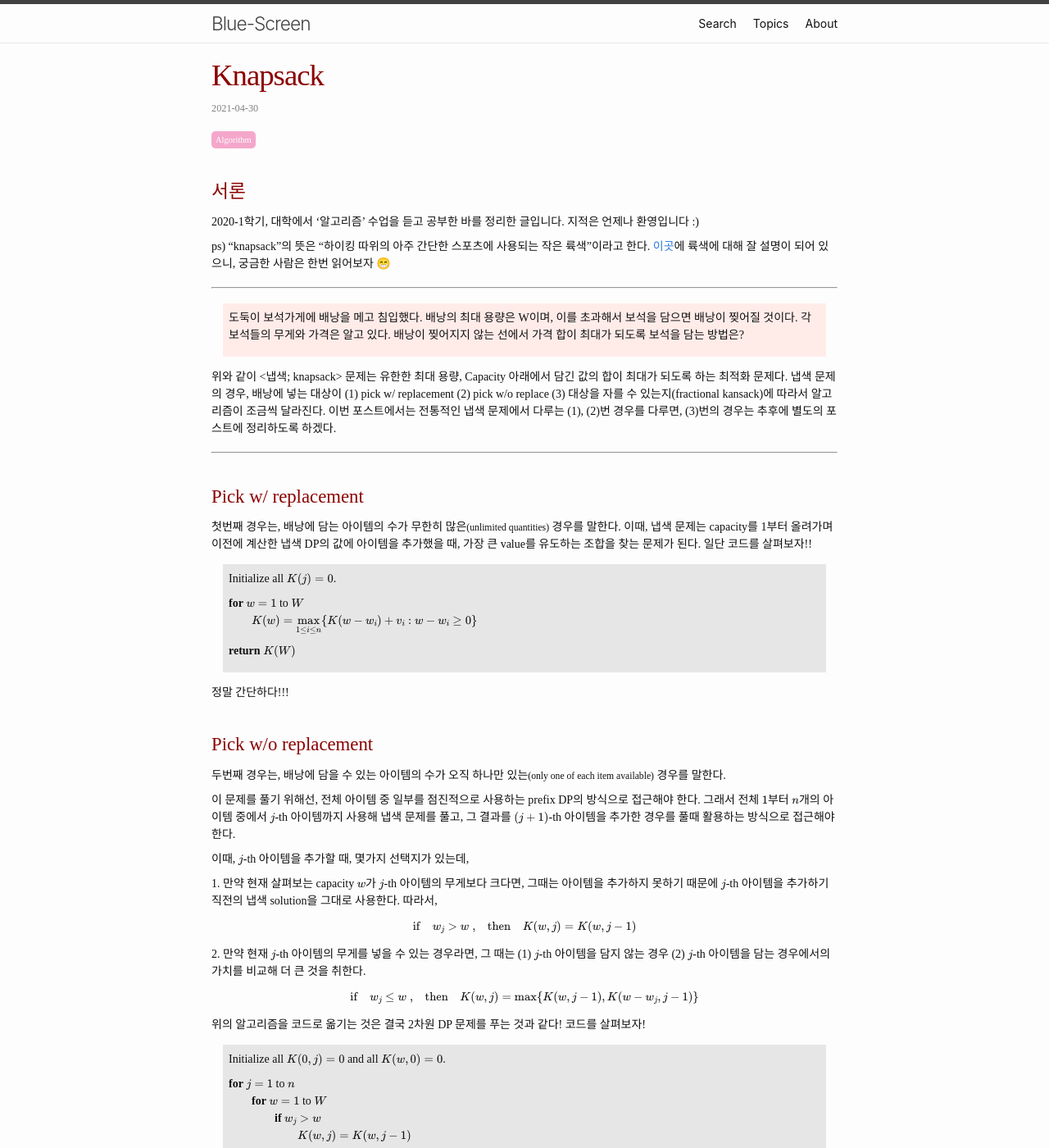
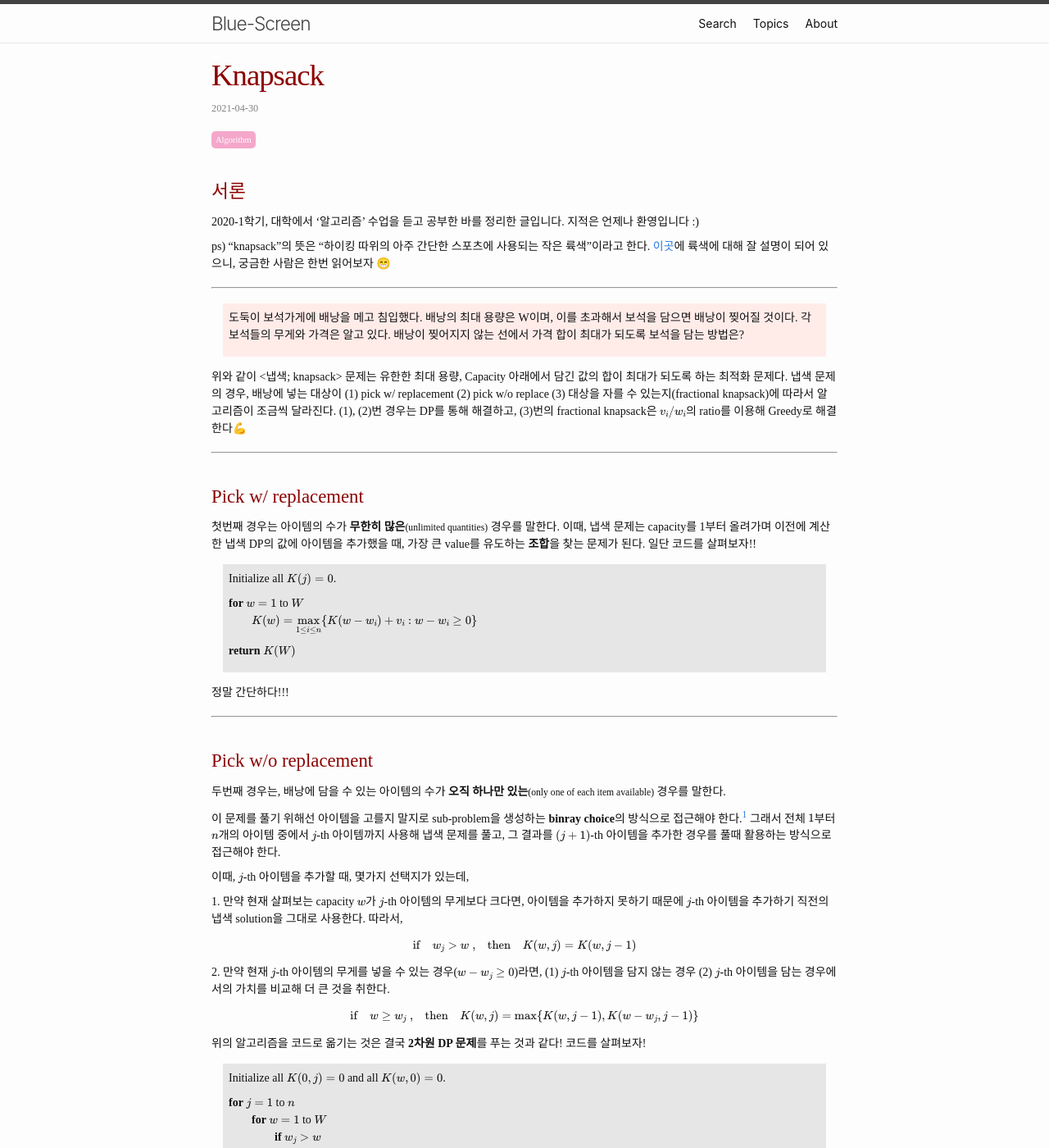
Before and after one commit to BlueHorn07/computer_science, a Jekyll site: the page built from _posts/algorithm/2021-04-30-kanpsack.md, in a window 1280 px wide and 1400 px high. Shown: the whole window at 82% size. Built offline with Jekyll 4.4.1, drawn with Linux system fonts in a browser that asks for light colours; nearby versions of some CDN libraries; some web fonts are replaced; some of the changed text lies outside the part shown.

Commit message:
update post

```diff
--- a/_posts/algorithm/2021-04-30-kanpsack.md
+++ b/_posts/algorithm/2021-04-30-kanpsack.md
@@ -21,13 +21,13 @@ ps) "knapsack"의 뜻은 "하이킹 따위의 아주 간단한 스포츠에 사
 
 </div>
 
-위와 같이 \<냅색; knapsack\> 문제는 유한한 최대 용량, Capacity 아래에서 담긴 값의 합이 최대가 되도록 하는 최적화 문제다. 냅색 문제의 경우, 배낭에 넣는 대상이 (1) pick w/ replacement (2) pick w/o replace (3) 대상을 자를 수 있는지(fractional kansack)에 따라서 알고리즘이 조금씩 달라진다. 이번 포스트에서는 전통적인 냅색 문제에서 다루는 (1), (2)번 경우를 다루면, (3)번의 경우는 추후에 별도의 포스트에 정리하도록 하겠다.
+위와 같이 \<냅색; knapsack\> 문제는 유한한 최대 용량, Capacity 아래에서 담긴 값의 합이 최대가 되도록 하는 최적화 문제다. 냅색 문제의 경우, 배낭에 넣는 대상이 (1) pick w/ replacement (2) pick w/o replace (3) 대상을 자를 수 있는지(fractional knapsack)에 따라서 알고리즘이 조금씩 달라진다. (1), (2)번 경우는 DP를 통해 해결하고, (3)번의 fractional knapsack은 $v_i / w_i$의 ratio를 이용해 Greedy로 해결한다💪
 
 <hr/>
 
 ### Pick w/ replacement
 
-첫번째 경우는, 배낭에 담는 아이템의 수가 무한히 많은<small>(unlimited quantities)</small> 경우를 말한다. 이때, 냅색 문제는 capacity를 1부터 올려가며 이전에 계산한 냅색 DP의 값에 아이템을 추가했을 때, 가장 큰 value를 유도하는 조합을 찾는 문제가 된다. 일단 코드를 살펴보자!!
+첫번째 경우는 아이템의 수가 **무한히 많은**<small>(unlimited quantities)</small> 경우를 말한다. 이때, 냅색 문제는 capacity를 1부터 올려가며 이전에 계산한 냅색 DP의 값에 아이템을 추가했을 때, 가장 큰 value를 유도하는 **조합**을 찾는 문제가 된다. 일단 코드를 살펴보자!!
 
 <div class="math-statement" markdown="1">
 
@@ -42,28 +42,29 @@ Initialize all $K(j) = 0$.
 
 정말 간단하다!!!
 
+<hr/>
 
 ### Pick w/o replacement
 
-두번째 경우는, 배낭에 담을 수 있는 아이템의 수가 오직 하나만 있는<small>(only one of each item available)</small> 경우를 말한다.
+두번째 경우는, 배낭에 담을 수 있는 아이템의 수가 **오직 하나만 있는**<small>(only one of each item available)</small> 경우를 말한다.
 
-이 문제를 풀기 위해선, 전체 아이템 중 일부를 점진적으로 사용하는 prefix DP의 방식으로 접근해야 한다. 그래서 전체 $1$부터 $n$개의 아이템 중에서 $j$-th 아이템까지 사용해 냅색 문제를 풀고, 그 결과를 $(j+1)$-th 아이템을 추가한 경우를 풀때 활용하는 방식으로 접근해야 한다.
+이 문제를 풀기 위해선 아이템을 고를지 말지로 sub-problem을 생성하는 **binray choice**의 방식으로 접근해야 한다.[^1] 그래서 전체 $1$부터 $n$개의 아이템 중에서 $j$-th 아이템까지 사용해 냅색 문제를 풀고, 그 결과를 $(j+1)$-th 아이템을 추가한 경우를 풀때 활용하는 방식으로 접근해야 한다.
 
 이때, $j$-th 아이템을 추가할 때, 몇가지 선택지가 있는데,
 
-1\. 만약 현재 살펴보는 capacity $w$가 $j$-th 아이템의 무게보다 크다면, 그때는 아이템을 추가하지 못하기 때문에 $j$-th 아이템을 추가하기 직전의 냅색 solution을 그대로 사용한다. 따라서,
+1\. 만약 현재 살펴보는 capacity $w$가 $j$-th 아이템의 무게보다 크다면, 아이템을 추가하지 못하기 때문에 $j$-th 아이템을 추가하기 직전의 냅색 solution을 그대로 사용한다. 따라서,
 
 $$
 \text{if} \quad w_j > w \; \text{,} \quad \text{then} \quad K(w, j) = K(w, j-1)
 $$
 
-2\. 만약 현재 $j$-th 아이템의 무게를 넣을 수 있는 경우라면, 그 때는 (1) $j$-th 아이템을 담지 않는 경우 (2) $j$-th 아이템을 담는 경우에서의 가치를 비교해 더 큰 것을 취한다.
+2\. 만약 현재 $j$-th 아이템의 무게를 넣을 수 있는 경우($w - w_j \ge 0$)라면, (1) $j$-th 아이템을 담지 않는 경우 (2) $j$-th 아이템을 담는 경우에서의 가치를 비교해 더 큰 것을 취한다.
 
 $$
-\text{if} \quad w_j \le w \; \text{,} \quad \text{then} \quad K(w, j) = \max \{ K(w, j-1), K(w-w_j, j-1) \}
+\text{if} \quad w \ge w_j \; \text{,} \quad \text{then} \quad K(w, j) = \max \{ K(w, j-1), K(w-w_j, j-1) \}
 $$
 
-위의 알고리즘을 코드로 옮기는 것은 결국 2차원 DP 문제를 푸는 것과 같다! 코드를 살펴보자!
+위의 알고리즘을 코드로 옮기는 것은 결국 **2차원 DP 문제**를 푸는 것과 같다! 코드를 살펴보자!
 
 <div class="math-statement" markdown="1">
 
@@ -78,6 +79,11 @@ Initialize all $K(0, j) = 0$ and all $K(w, 0) = 0$.
 
 **return** $K(W, n)$
 
+</div>
+
+<div class="img-wrapper">
+  <img src="{{ "/images/algorithm/knapsack-1.png" | relative_url }}" width="100%">
+  <p>2차원 DP의 모습을 그려보면 요런 느낌으로 DP 배열이 채워진다</p>
 </div>
 
 <hr/>
@@ -96,3 +102,7 @@ Initialize all $K(0, j) = 0$ and all $K(w, 0) = 0$.
 #### 참고자료
 
 - ["메시에"님의 포스트](https://gsmesie692.tistory.com/113)
+
+<hr/>
+
+[^1]: 또다른 DP 문제인 [Weighted Interval Scheduling]({{"https://bluehorn07.github.io/computer_science/2021/07/12/weighted-interval-scheduling.html" | relative_url}})에서도 binary choice 기법을 사용했었다!
```
Also changed, not shown: images/algorithm/knapsack-1.png (added).
